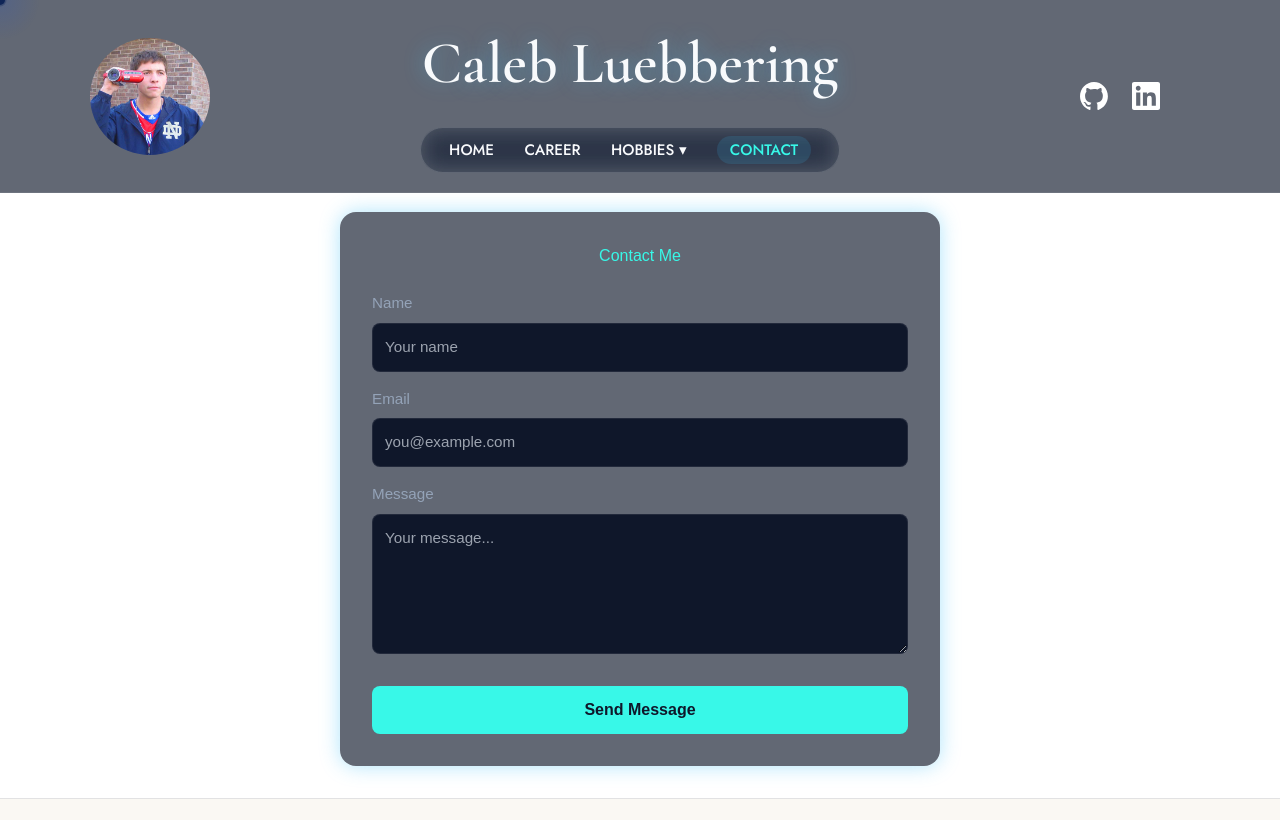
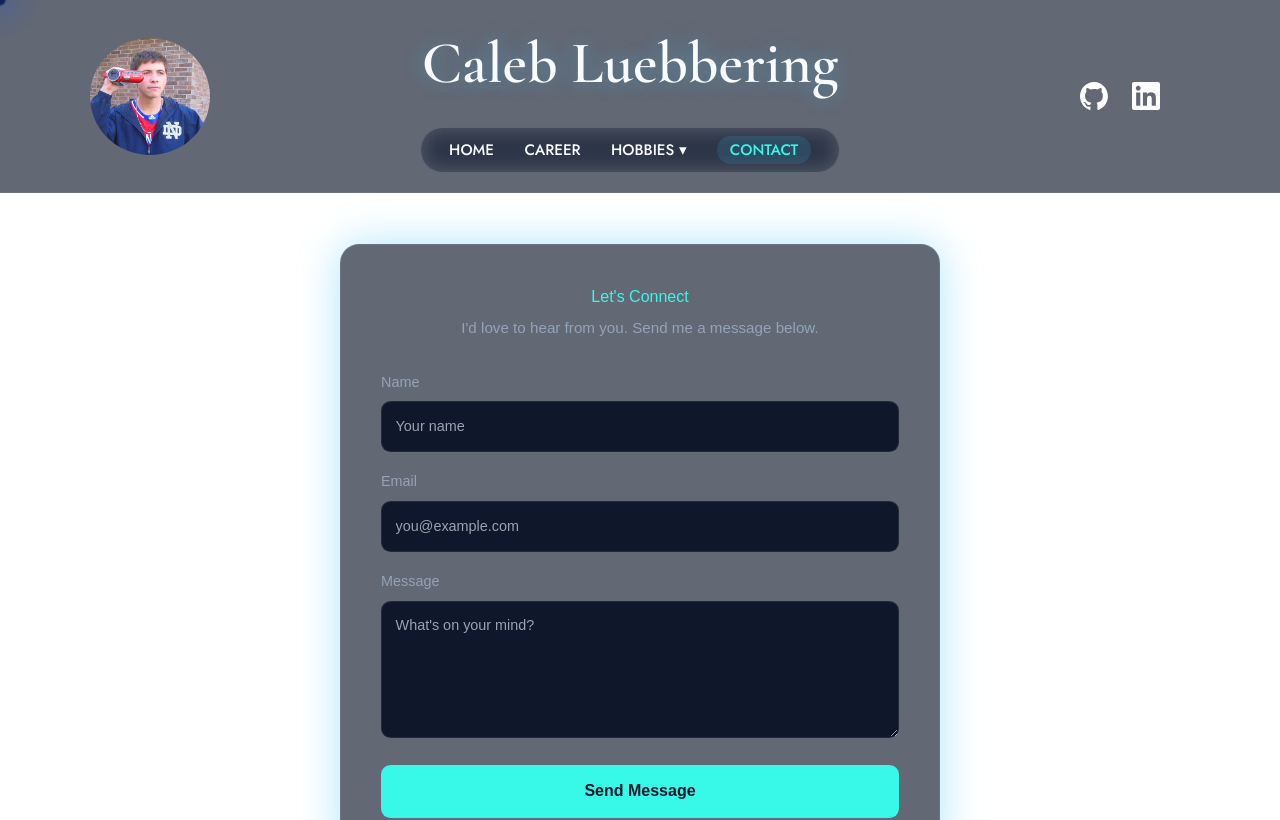
Before and after one commit to calebluebbering/caleb-website, a Next.js app: page /contact in a window 1280 px wide. Shown: the top 820 px of the page. Built offline with nearby package versions, Linux system fonts and the light colour scheme.

Commit message:
contact page & api added

```diff
--- /dev/null
+++ b/app/api/contact/route.ts
@@ -0,0 +1,44 @@
+import nodemailer from "nodemailer";
+import { NextResponse } from "next/server";
+
+export async function POST(req: Request) {
+  try {
+    const { name, email, message } = await req.json();
+
+    if (!name || !email || !message) {
+      return NextResponse.json(
+        { message: "All fields are required" },
+        { status: 400 }
+      );
+    }
+
+    const transporter = nodemailer.createTransport({
+      host: "smtp.gmail.com",
+      port: 465,
+      secure: true,
+      auth: {
+        user: process.env.EMAIL_USER,
+        pass: process.env.EMAIL_PASS,
+      },
+    });
+
+    await transporter.sendMail({
+      from: `"${name}" <${email}>`,
+      to: process.env.EMAIL_TO,
+      subject: `New Contact Form Message from ${name}`,
+      text: message,
+      html: `<p>${message}</p><p>From: ${name} &lt;${email}&gt;</p>`,
+    });
+
+    return NextResponse.json(
+      { message: "Message sent successfully!" },
+      { status: 200 }
+    );
+  } catch (error) {
+    console.error("Email error:", error);
+    return NextResponse.json(
+      { message: "Failed to send message" },
+      { status: 500 }
+    );
+  }
+}
--- a/app/career/page.tsx
+++ b/app/career/page.tsx
@@ -33,7 +33,7 @@ const EXPERIENCE: {
     location: "Jefferson City, MO",
     bullets: [
       "Developed internal .NET MVC webapps - including the company intranet.",
-      "Created .NET console applications - reducing script runtime by over 90%",
+      "Created .NET console applications - reducing script runtime by over 90%.",
       "Designed databases for scalability and flexibility.",
     ],
     tags: [".NET", "C#", "Bootstrap"],
@@ -102,7 +102,7 @@ const PROJECTS: {
     name: "Wordle Helper",
     description: "My first big coding project, done in high school. Inspired by my entire family playing Wordle every day. Might defeat the purpose but at least I win.",
     tags: ["UWP", "C#", "XAML"],
-    url: "https://github.com/calebluebbering/wordle-helper",
+    github: "https://github.com/calebluebbering/wordle-helper",
     year: "2022",
   },
 ];
@@ -119,7 +119,7 @@ const EDUCATION: {
     degree: "B.S.",
     field: "Computer Science",
     period: "2022-2025",
-    note: "Minor in Mathematics · 3.5 GPA · Dean's List",
+    note: "Minor in Mathematics · 3.5 GPA · Dean's List · Web Programming Certificate",
   },
 ];
 
--- a/app/contact/contact.css
+++ b/app/contact/contact.css
@@ -1,64 +1,114 @@
 .contact-container {
   max-width: 600px;
-    margin: 2rem auto;
-    padding: 2rem;
+  margin: 4rem auto;
+  padding: 2.5rem;
   background: var(--bg-glass);
-    backdrop-filter: blur(10px);
-    border-radius: 1rem;
+  backdrop-filter: blur(14px);
+  border-radius: 1.2rem;
+  border: 1px solid var(--border-soft);
   color: var(--text-primary);
-    box-shadow: 0 0 20px var(--accent-glow);
+  box-shadow: 0 0 40px var(--accent-glow);
+  transition: all 0.3s ease;
 }
 
-h2 {
+.contact-header {
   text-align: center;
-    margin-bottom: 1.5rem;
+  margin-bottom: 2rem;
+}
+
+.contact-header h2 {
   color: var(--accent);
+  margin-bottom: 0.5rem;
+}
+
+.contact-header p {
+  color: var(--text-secondary);
+  font-size: 0.95rem;
 }
 
 .contact-form {
   display: flex;
   flex-direction: column;
-    gap: 1rem;
+  gap: 1.2rem;
 }
 
 label {
   display: flex;
   flex-direction: column;
-    font-size: 0.95rem;
+  font-size: 0.9rem;
   color: var(--text-secondary);
 }
 
 input,
 textarea {
   margin-top: 0.5rem;
-    padding: 0.75rem;
+  padding: 0.85rem;
+  border-radius: 0.6rem;
   border: 1px solid var(--border-soft);
-    border-radius: 0.5rem;
   background: var(--bg-dark);
   color: var(--text-primary);
-    transition: border 0.2s, box-shadow 0.2s;
+  transition: all 0.2s ease;
 }
 
 input:focus,
 textarea:focus {
   outline: none;
   border-color: var(--accent);
-    box-shadow: 0 0 8px var(--accent-glow);
+  box-shadow: 0 0 12px var(--accent-glow);
 }
 
 button {
-    margin-top: 1rem;
-    padding: 0.75rem 1rem;
+  margin-top: 0.5rem;
+  padding: 0.9rem;
+  border-radius: 0.6rem;
+  border: none;
+  font-weight: 600;
+  cursor: pointer;
   background: var(--accent);
   color: var(--bg-dark);
-    font-weight: bold;
-    border: none;
-    border-radius: 0.5rem;
-    cursor: pointer;
-    transition: box-shadow 0.3s, transform 0.2s;
+  transition: all 0.2s ease;
 }
 
-button:hover {
-    box-shadow: 0 0 15px var(--accent-glow);
+button:hover:not(:disabled) {
   transform: translateY(-2px);
+  box-shadow: 0 0 18px var(--accent-glow);
 }
+
+button:disabled {
+  opacity: 0.6;
+  cursor: not-allowed;
+}
+
+.error {
+  color: #ff6b6b;
+  font-size: 0.9rem;
+  margin-top: 0.5rem;
+}
+
+.success-state {
+  text-align: center;
+  padding: 3rem 1rem;
+  animation: fadeIn 0.4s ease forwards;
+}
+
+.success-state h2 {
+  color: var(--accent);
+  margin-bottom: 1rem;
+}
+
+.success-state p {
+  color: var(--text-secondary);
+  max-width: 400px;
+  margin: 0 auto;
+}
+
+@keyframes fadeIn {
+  from {
+    opacity: 0;
+    transform: translateY(10px);
+  }
+  to {
+    opacity: 1;
+    transform: translateY(0);
+  }
+}
--- a/app/contact/page.tsx
+++ b/app/contact/page.tsx
@@ -1,24 +1,97 @@
-import './contact.css';
+"use client";
+
+import { useState, FormEvent } from "react";
+import "./contact.css";
 
 export default function Contact() {
+  const [loading, setLoading] = useState(false);
+  const [error, setError] = useState("");
+  const [success, setSuccess] = useState(false);
+
+  const handleSubmit = async (e: FormEvent<HTMLFormElement>) => {
+    e.preventDefault();
+
+    const form = e.currentTarget;
+    const formData = new FormData(form);
+    const data = Object.fromEntries(formData.entries());
+
+    setLoading(true);
+    setError("");
+
+    try {
+      const res = await fetch("/api/contact", {
+        method: "POST",
+        headers: { "Content-Type": "application/json" },
+        body: JSON.stringify(data),
+      });
+
+      const result = await res.json();
+
+      if (res.ok) {
+        setSuccess(true); // ✅ hides form
+        form.reset();
+      } else {
+        setError(result.message || "Something went wrong.");
+      }
+    } catch (err) {
+      setError("Error sending message. Please try again.");
+      console.error(err);
+    } finally {
+      setLoading(false);
+    }
+  };
+
   return (
     <div className="contact-container">
-      <h2>Contact Me</h2>
-      <form className="contact-form">
+      {!success ? (
+        <>
+          <div className="contact-header">
+            <h2>Let&apos;s Connect</h2>
+            <p>I&apos;d love to hear from you. Send me a message below.</p>
+          </div>
+
+          <form className="contact-form" onSubmit={handleSubmit}>
             <label>
               Name
-          <input type="text" placeholder="Your name" required />
+              <input name="name" type="text" placeholder="Your name" required />
             </label>
+
             <label>
               Email
-          <input type="email" placeholder="you@example.com" required />
+              <input
+                name="email"
+                type="email"
+                placeholder="you@example.com"
+                required
+              />
             </label>
+
             <label>
               Message
-          <textarea placeholder="Your message..." required rows={5}></textarea>
+              <textarea
+                name="message"
+                placeholder="What's on your mind?"
+                rows={5}
+                required
+              ></textarea>
             </label>
-        <button type="submit">Send Message</button>
+
+            <button type="submit" disabled={loading}>
+              {loading ? "Sending..." : "Send Message"}
+            </button>
+
+            {error && <p className="error">{error}</p>}
           </form>
+        </>
+      ) : (
+        <div className="success-state">
+          <h2>Message Received ✨</h2>
+          <p>
+            I&apos;ve received your message and will get back to you as soon as
+            possible. Thank you!
+          </p>
+        </div>
+      )}
     </div>
   );
 }
--- a/package.json
+++ b/package.json
@@ -12,11 +12,13 @@
   "dependencies": {
     "next": "15.5.12",
     "next-sitemap": "^4.2.3",
+    "nodemailer": "^8.0.1",
     "react": "18.2.0",
     "react-dom": "18.2.0"
   },
   "devDependencies": {
     "@types/node": "^20",
+    "@types/nodemailer": "^7.0.11",
     "@types/react": "^18",
     "@types/react-dom": "^18",
     "eslint": "^8",
```
Also changed, not shown: 2 other files (tests, documents, lock files or other folders). Lines whose indentation alone changed are shown as unchanged.
